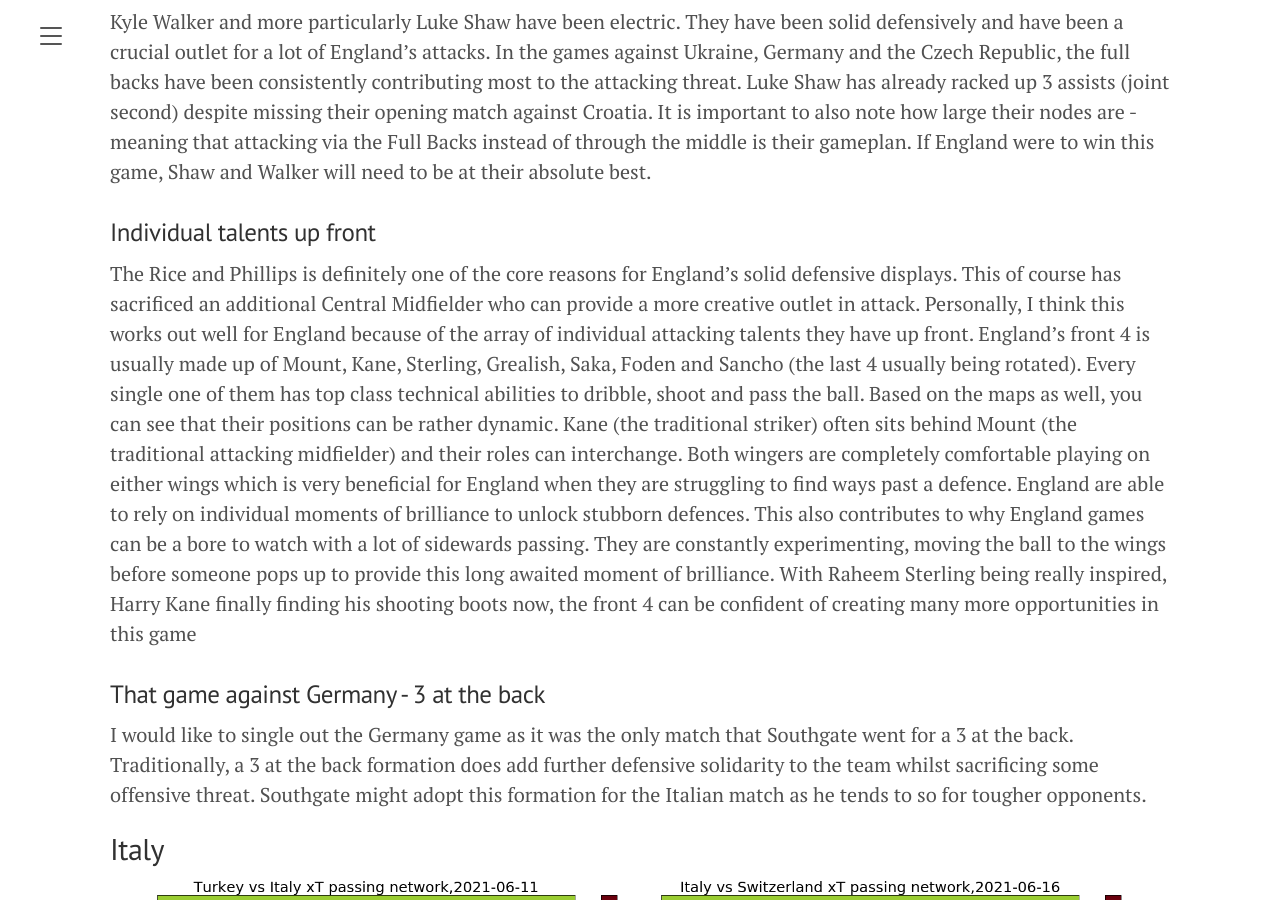
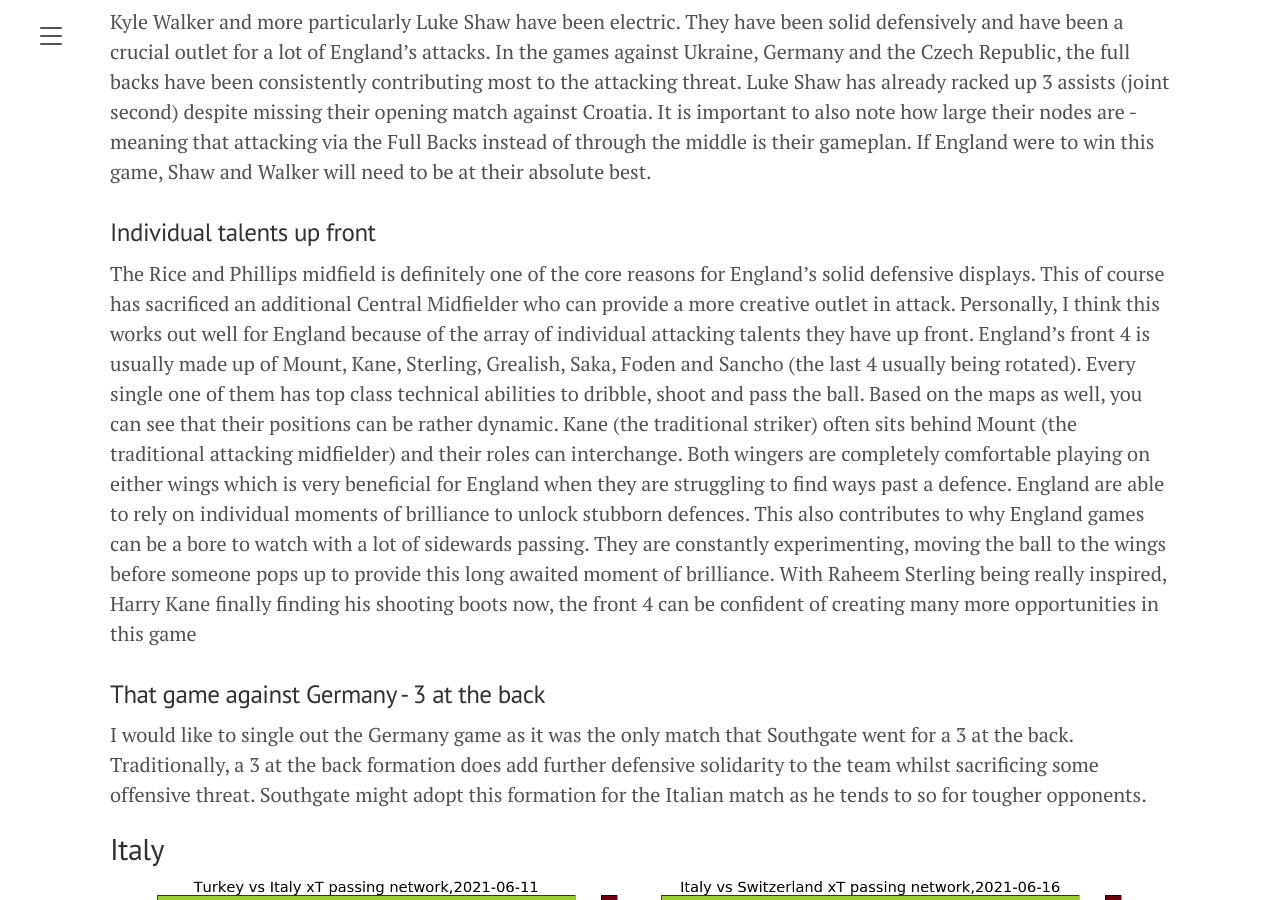
Before and after one commit to chuazy94/zy_blog_2, a Jekyll site: the page built from _posts/2021-07-09-euros-preview-finals.md, in a window 1280 px wide and 900 px high, scrolled down 2917 px. Built offline with Jekyll 4.4.1, drawn with Linux system fonts in a browser that asks for light colours; some of the changed text lies outside the part shown.

Commit message:
Update 2021-07-09-euros-preview-finals.md

```diff
--- a/_posts/2021-07-09-euros-preview-finals.md
+++ b/_posts/2021-07-09-euros-preview-finals.md
@@ -55,7 +55,7 @@
 
 ### Individual talents up front
 
-The Rice and Phillips is definitely one of the core reasons for England's solid defensive displays. This of course has sacrificed an additional Central Midfielder who can provide a more creative outlet in attack. Personally, I think this works out well for England because of the array of individual attacking talents they have up front. England's front 4 is usually made up of Mount, Kane, Sterling, Grealish, Saka, Foden and Sancho (the last 4 usually being rotated). Every single one of them has top class technical abilities to dribble, shoot and pass the ball. Based on the maps as well, you can see that their positions can be rather dynamic. Kane (the traditional striker) often sits behind Mount (the traditional attacking midfielder) and their roles can interchange. Both wingers are completely comfortable playing on either wings which is very beneficial for England when they are struggling to find ways past a defence. England are able to rely on individual moments of brilliance to unlock stubborn defences. This also contributes to why England games can be a bore to watch with a lot of sidewards passing. They are constantly experimenting, moving the ball to the wings before someone pops up to provide this long awaited moment of brilliance.  With Raheem Sterling being really inspired, Harry Kane finally finding his shooting boots now, the front 4 can be confident of creating many more opportunities in this game
+The Rice and Phillips midfield is definitely one of the core reasons for England's solid defensive displays. This of course has sacrificed an additional Central Midfielder who can provide a more creative outlet in attack. Personally, I think this works out well for England because of the array of individual attacking talents they have up front. England's front 4 is usually made up of Mount, Kane, Sterling, Grealish, Saka, Foden and Sancho (the last 4 usually being rotated). Every single one of them has top class technical abilities to dribble, shoot and pass the ball. Based on the maps as well, you can see that their positions can be rather dynamic. Kane (the traditional striker) often sits behind Mount (the traditional attacking midfielder) and their roles can interchange. Both wingers are completely comfortable playing on either wings which is very beneficial for England when they are struggling to find ways past a defence. England are able to rely on individual moments of brilliance to unlock stubborn defences. This also contributes to why England games can be a bore to watch with a lot of sidewards passing. They are constantly experimenting, moving the ball to the wings before someone pops up to provide this long awaited moment of brilliance.  With Raheem Sterling being really inspired, Harry Kane finally finding his shooting boots now, the front 4 can be confident of creating many more opportunities in this game
 
 ### That game against Germany - 3 at the back
 
```
Also changed, not shown: other parts of _posts/2021-07-09-euros-preview-finals.md (+1 -1 lines).
